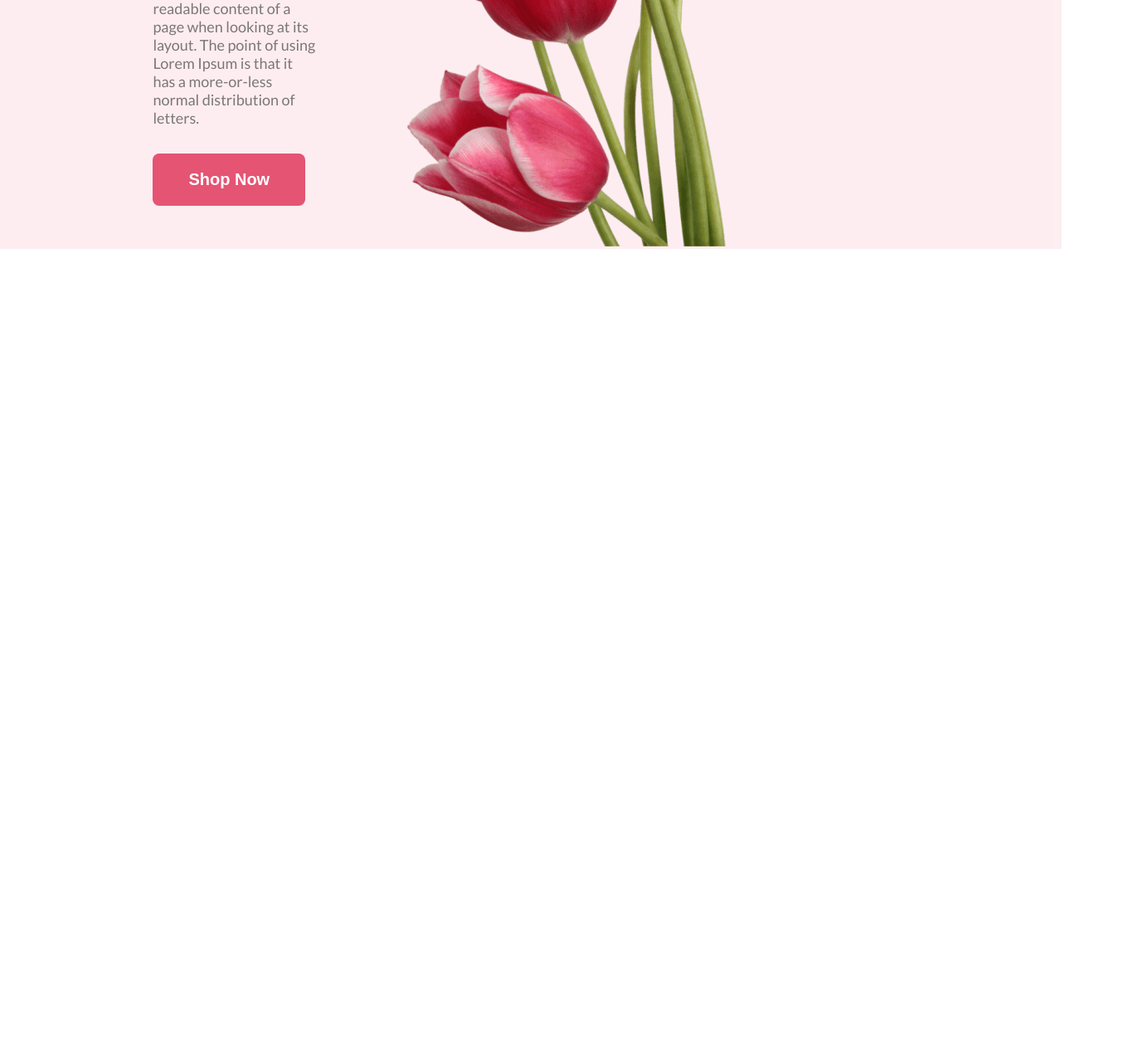
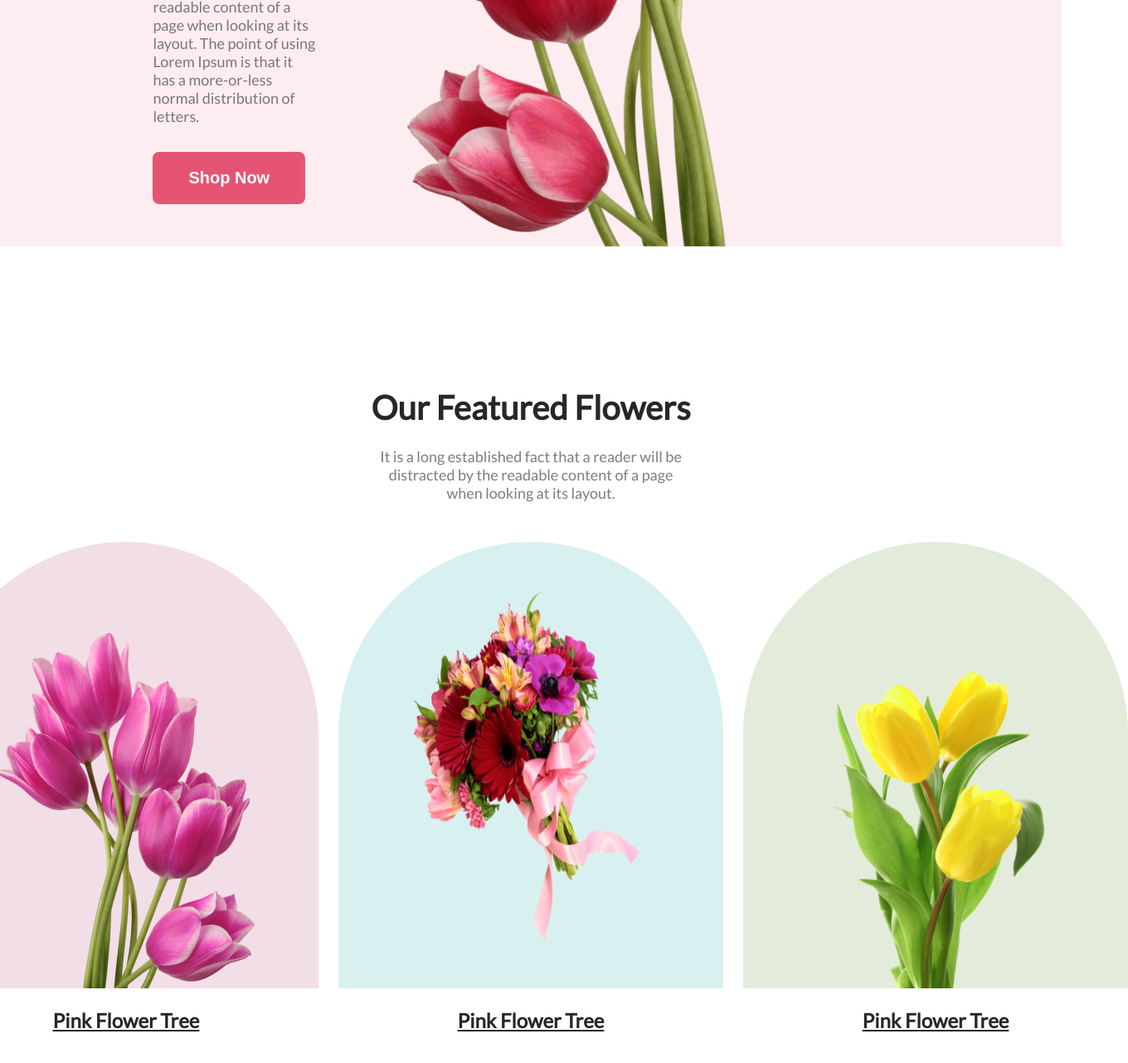
Before and after one commit to ummemunia/flower-shop, a plain HTML site: page index.html in a window 1280 px wide. Shown: the part 553-1834 px from the top of the page at 83% size, 1360 px wide, since content can reach past the window. Before the commit the page ends 853 px from the top, so only its background shows below. Drawn offline with Linux system fonts and the light colour scheme.

Commit message:
complete featured flower section

```diff
--- a/assets/style.css
+++ b/assets/style.css
@@ -18,6 +18,10 @@ body {
     font-size: 20px;
     font-weight: 700;
     border: 0;
+}
+
+img {
+    height: 100%;
 }
 
 /* header */
@@ -49,5 +53,87 @@ body {
 
 .header-img {
     width: 635px;
+    height: 800px;
     margin-top: 50px;
 }
+
+/* feature flower */
+
+.feature-flower {
+    margin: 170px 0px 0px;
+}
+
+.section-title {
+    color: #272727;
+    text-align: center;
+    font-size: 40px;
+    font-weight: 800;
+    margin-bottom: 0;
+    margin-top: 0;
+}
+
+.section-description {
+    color: rgba(39, 39, 39, 0.60);
+    text-align: center;
+    font-size: 18px;
+    margin: 24px 450px 48px;
+
+}
+
+/* featured flower item */
+.featured-flower-container {
+    display: flex;
+    gap: 24px;
+    justify-content: center;
+}
+
+.featured-flower-item1 {
+    width: 464px;
+    height: 538px;
+    border-radius: 300px 300px 0px 0px;
+    background: rgba(167, 33, 98, 0.15);
+    position: relative;
+}
+
+.flower-item-img1,
+.flower-item-img3 {
+    width: 310px;
+    height: 428px;
+    position: absolute;
+    bottom: 0;
+    left: 50%;
+    transform: translate(-50%);
+}
+
+.featured-flower-item2 {
+    width: 464px;
+    height: 538px;
+    border-radius: 300px 300px 0px 0px;
+    background: rgba(5, 151, 160, 0.15);
+    position: relative;
+}
+
+.flower-item-img2 {
+    width: 310px;
+    height: 428px;
+    position: absolute;
+    top: 50%;
+    left: 50%;
+    transform: translate(-50%,-50%);
+}
+.featured-flower-item3 {
+    width: 464px;
+    height: 538px;
+    border-radius: 300px 300px 0px 0px;
+    background: rgba(71, 125, 17, 0.15);
+    position: relative;
+}
+
+.flower-item-text {
+    color: #272727;
+    text-align: center;
+    font-size: 24px;
+    font-weight: 700;
+    text-decoration: underline;
+    margin-bottom: 128px;
+}
--- a/index.html
+++ b/index.html
@@ -19,5 +19,31 @@
             </div>
         </div>
     </header>
+    <main>
+        <section class="feature-flower">
+            <h3 class="section-title">Our Featured Flowers</h3>
+            <p class="section-description">It is a long established fact that a reader will be distracted by the readable content of a page when looking at its layout.</p>
+            <div class="featured-flower-container">
+                <div class="featured-flower-item">
+                    <div class="featured-flower-item1">
+                        <img src="./assets/image/pngwing 6.png" alt="" class="flower-item-img1">
+                    </div>
+                    <p class="flower-item-text">Pink Flower Tree</p>
+                </div>
+                <div class="featured-flower-item">
+                    <div class="featured-flower-item2">
+                        <img src="./assets/image/pngwing 5.png" alt="" class="flower-item-img2">
+                    </div>
+                    <p class="flower-item-text">Pink Flower Tree</p>
+                </div>
+                <div class="featured-flower-item">
+                    <div class="featured-flower-item3">
+                        <img src="./assets/image/pngwing 7.png" alt="" class="flower-item-img3">
+                    </div>
+                    <p class="flower-item-text">Pink Flower Tree</p>
+                </div>
+            </div>
+        </section>
+    </main>
 </body>
 </html>
```
